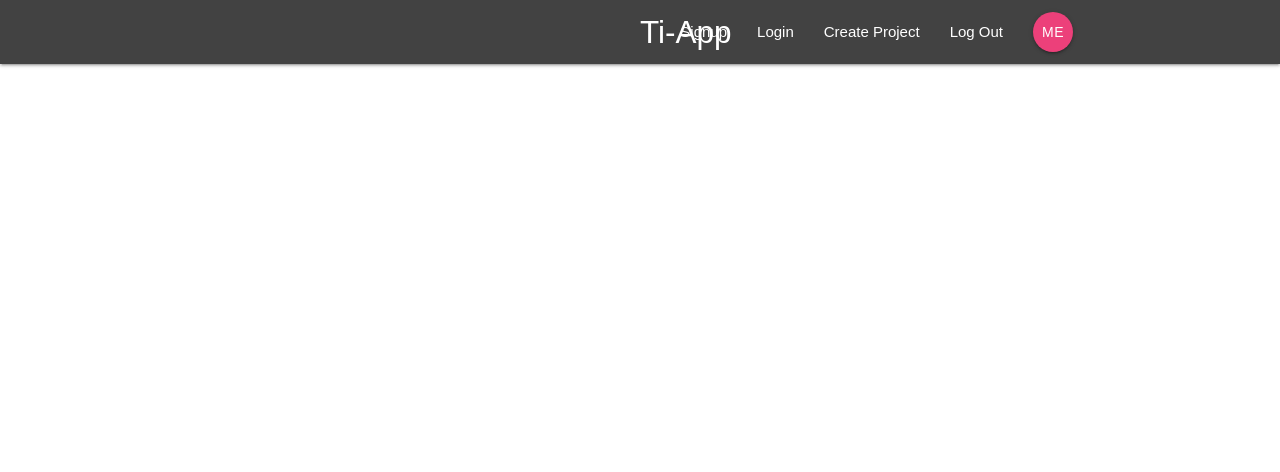
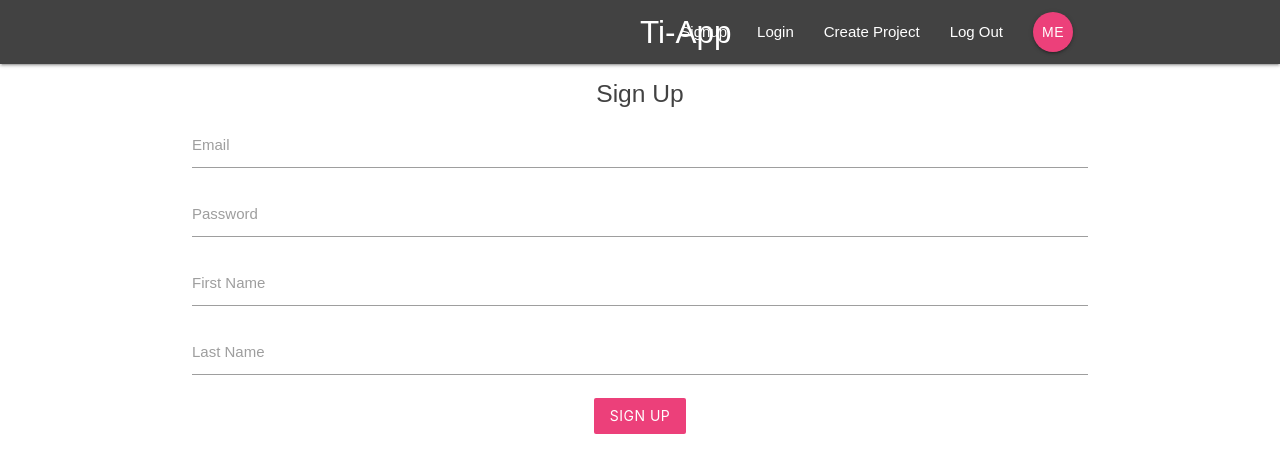
Before and after one commit to kVadim/Rt, a React (Create React App) app: page /signup in a window 1280 px wide. Shown: the top 472 px of the page. Built offline with nearby package versions, Linux system fonts and the light colour scheme.

Commit message:
signIn & signUp forms

```diff
--- a/public/index.html
+++ b/public/index.html
@@ -41,4 +41,6 @@
       To create a production bundle, use `npm run build` or `yarn build`.
     -->
   </body>
+  <!-- Compiled and minified JavaScript -->
+  <script src="https://cdnjs.cloudflare.com/ajax/libs/materialize/1.0.0/js/materialize.min.js"></script>
 </html>
--- a/src/App.js
+++ b/src/App.js
@@ -4,6 +4,8 @@
 import Navbar from './components/layout/Navbar'
 import Dashboard from './components/dashboard/Dashboard';
 import ProjectDetails from './components/projects/ProjectDetails'
+import SignIn from './components/auth/SignIn'
+import SignUp from './components/auth/SignUp'
 
 class App extends Component {
   render() {
@@ -14,6 +16,8 @@
           <Switch>
             <Route exact path='/' component={Dashboard} />
             <Route path='/project/:id' component={ProjectDetails} />
+            <Route path='/signin' component={SignIn} />
+            <Route path='/signup' component={SignUp} />
           </Switch>
         </div>
       </BrowserRouter>
--- a/src/components/auth/SignIn.js
+++ b/src/components/auth/SignIn.js
@@ -2,13 +2,35 @@
 
 class SignIn extends Component {
 state =  {
+    email: '',
+    password: ''
+}
+handleChange = (e) => {
+    this.setState({
+        [e.target.id]: e.target.value
+    })
+ }
+handleSubmit = (e) => {
+    e.preventDefault();
+    console.log(this.state)
+}
 
-}
   render() {
     return (
         <div className="container">
-            <form className="white" onSubmit={}>
+            <form className="white" onSubmit={this.handleSubmit}>
                 <h5 className="grey-text text-darken-3">Sign In</h5>
+                <div className="input-field">
+                    <label htmlFor="email">Email</label>
+                    <input type="email" id="email" onChange={this.handleChange}/>
+                </div>
+                <div className="input-field">
+                    <label htmlFor="password">Password</label>
+                    <input type="password" id="password" onChange={this.handleChange}/>
+                </div>
+                <div className="input-field">
+                    <button className="btn pink lighten-1 z-depth-0">Login</button>
+                </div>
             </form>
         </div>
     )
--- a/src/components/auth/SignUp.js
+++ b/src/components/auth/SignUp.js
@@ -0,0 +1,50 @@
+import React, { Component } from 'react'
+
+class SignUp extends Component {
+state =  {
+    email: '',
+    password: '',
+    firstName: '',
+    lastName: ''
+}
+handleChange = (e) => {
+    this.setState({
+        [e.target.id]: e.target.value
+    })
+ }
+handleSubmit = (e) => {
+    e.preventDefault();
+    console.log(this.state)
+}
+
+  render() {
+    return (
+        <div className="container">
+            <form className="white" onSubmit={this.handleSubmit}>
+                <h5 className="grey-text text-darken-3">Sign Up</h5>
+                <div className="input-field">
+                    <label htmlFor="email">Email</label>
+                    <input type="email" id="email" onChange={this.handleChange}/>
+                </div>
+                <div className="input-field">
+                    <label htmlFor="password">Password</label>
+                    <input type="password" id="password" onChange={this.handleChange}/>
+                </div>
+                <div className="input-field">
+                    <label htmlFor="firstName">First Name</label>
+                    <input type="text" id="firstName" onChange={this.handleChange}/>
+                </div>
+                <div className="input-field">
+                    <label htmlFor="lastName">Last Name</label>
+                    <input type="text" id="lastName" onChange={this.handleChange}/>
+                </div>
+                <div className="input-field">
+                    <button className="btn pink lighten-1 z-depth-0">Sign Up</button>
+                </div>
+            </form>
+        </div>
+    )
+  }
+}
+
+export default SignUp
--- a/src/components/layout/SignedOutLinks.js
+++ b/src/components/layout/SignedOutLinks.js
@@ -5,7 +5,7 @@
     return (
       <ul className="right">
           <li><NavLink to="/" >Signup</NavLink></li>
-          <li><NavLink to="/" >Login</NavLink></li>
+          <li><NavLink to="/signin" >Login</NavLink></li>
       </ul>
     )
 }
```
